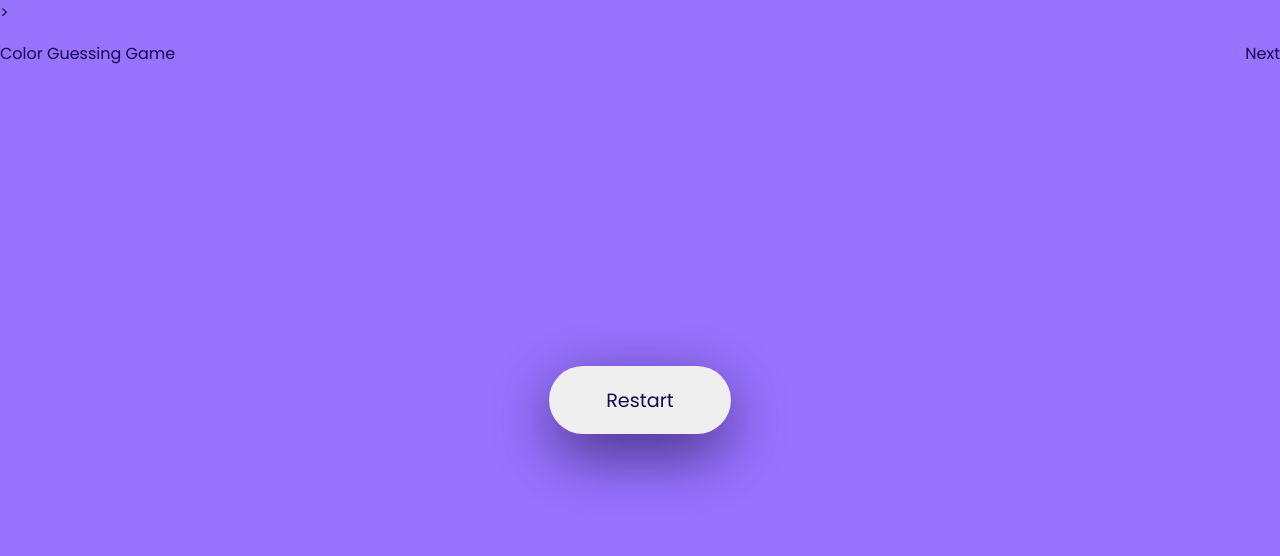
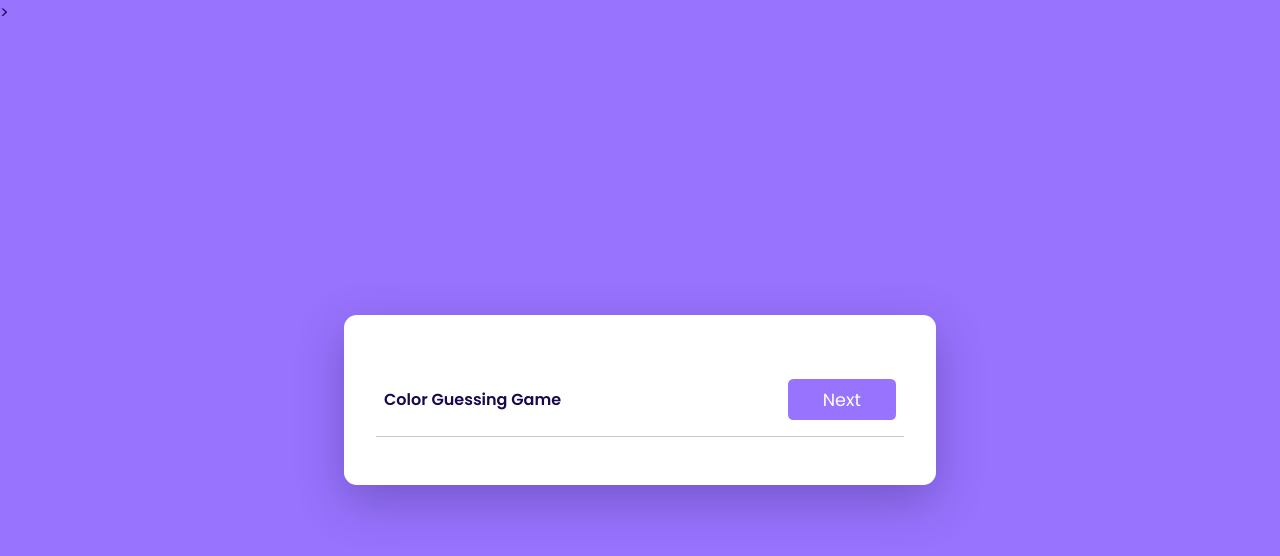
Before and after one commit to karreycodes/Navigating-Front-end, a plain HTML site: page Index.html in a window 1280 px wide. Drawn offline with Linux system fonts and the light colour scheme.

Commit message:
added changes

```diff
--- a/Index.html
+++ b/Index.html
@@ -29,7 +29,7 @@
           <div id="next-button">Next</div>
         </div>
       </div>
-      <div class="start-screen">
+      <div class="start-screen hide">
         <button id="start-button">Start</button>
       </div>
 
--- a/style.css
+++ b/style.css
@@ -21,6 +21,7 @@ button{
     flex-direction: column;
     justify-content: center;
     align-items: center;
+    background-color: #9873fe;
 }
 #start-button,
 #restart{
@@ -28,10 +29,46 @@ button{
     font-size: 1.2em;
     padding: 1em 3em;
     border-radius: 2em;
-    box-shadow: 0 1em 3em rgba(37, 22, 80, 0.4);
+    box-shadow: 0 1em 3em rgba(37, 22, 80, 0.3);
 }
 .flex-space{
     display: flex;
     justify-content: space-between;
     align-items: center;
 }
+.flex{
+    display: flex;
+}
+#display-container {
+    background-color: white;
+    position: absolute;
+    width: 90%;
+    max-width: 37em;
+    transform: translate(-50%,-50%);
+    left: 50%;
+    top: 50%;
+    padding: 3em 2em;
+    border-radius: 0.8em;
+    box-shadow: 0 1em 3em rgba(37, 22, 80, 0.3);
+}
+.header {
+    padding: 0.5em;
+    border-bottom: 1px solid #c8c5d1;
+}
+.header .title,
+.timer span {
+    font-weight: 600;
+}
+.question-color {
+}
+#next-button {
+    font-size: 1.1em;
+    background-color: #9873fe;
+    color: #ffffff;
+    padding: 0.4em 2em;
+    border-radius: 0.3em;
+}
+
+.hide {
+    display: none;
+}
```
